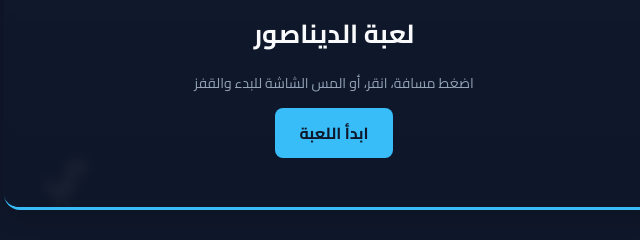
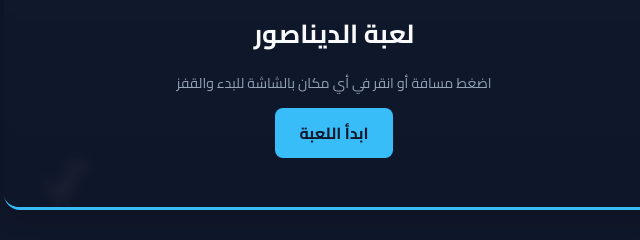
Before and after one commit to Islam016/Chrome_Dino_Game, a plain HTML site: page index.html in a window 1280 px wide. Shown: the part 358-598 px from the top of the page, 306-946 px from the left. Drawn offline with Linux system fonts and the light colour scheme.

Commit message:
Update index.html

```diff
--- a/index.html
+++ b/index.html
@@ -3,7 +3,7 @@
 <head>
     <meta charset="UTF-8">
     <meta name="viewport" content="width=device-width, initial-scale=1.0, maximum-scale=1.0, user-scalable=no">
-    <title>لعبة الديناصور الكلاسيكية | Dino Game</title>
+    <title>لعبة الديناصور الكلاسيكية | Chrome Dino Game</title>
     <link rel="stylesheet" href="style.css">
     <link href="https://fonts.googleapis.com/css2?family=Cairo:wght@400;600;700&display=swap" rel="stylesheet">
 </head>
@@ -20,15 +20,15 @@
 
         <!-- مسرح اللعبة -->
         <div class="game-board" id="gameBoard">
-            <!-- ديناصور -->
+            <!-- الديناصور الأصلي -->
             <div class="dino" id="dino"></div>
-            <!-- عائق (صبار) -->
+            <!-- العائق (الصبار) الأصلي -->
             <div class="cactus" id="cactus"></div>
 
             <!-- شاشة البداية / إعادة المحاولة -->
             <div class="game-message" id="gameMessage">
                 <h2>لعبة الديناصور</h2>
-                <p>اضغط مسافة، انقر، أو المس الشاشة للبدء والقفز</p>
+                <p>اضغط مسافة أو انقر في أي مكان بالشاشة للبدء والقفز</p>
                 <button id="startBtn">ابدأ اللعبة</button>
             </div>
         </div>
```
